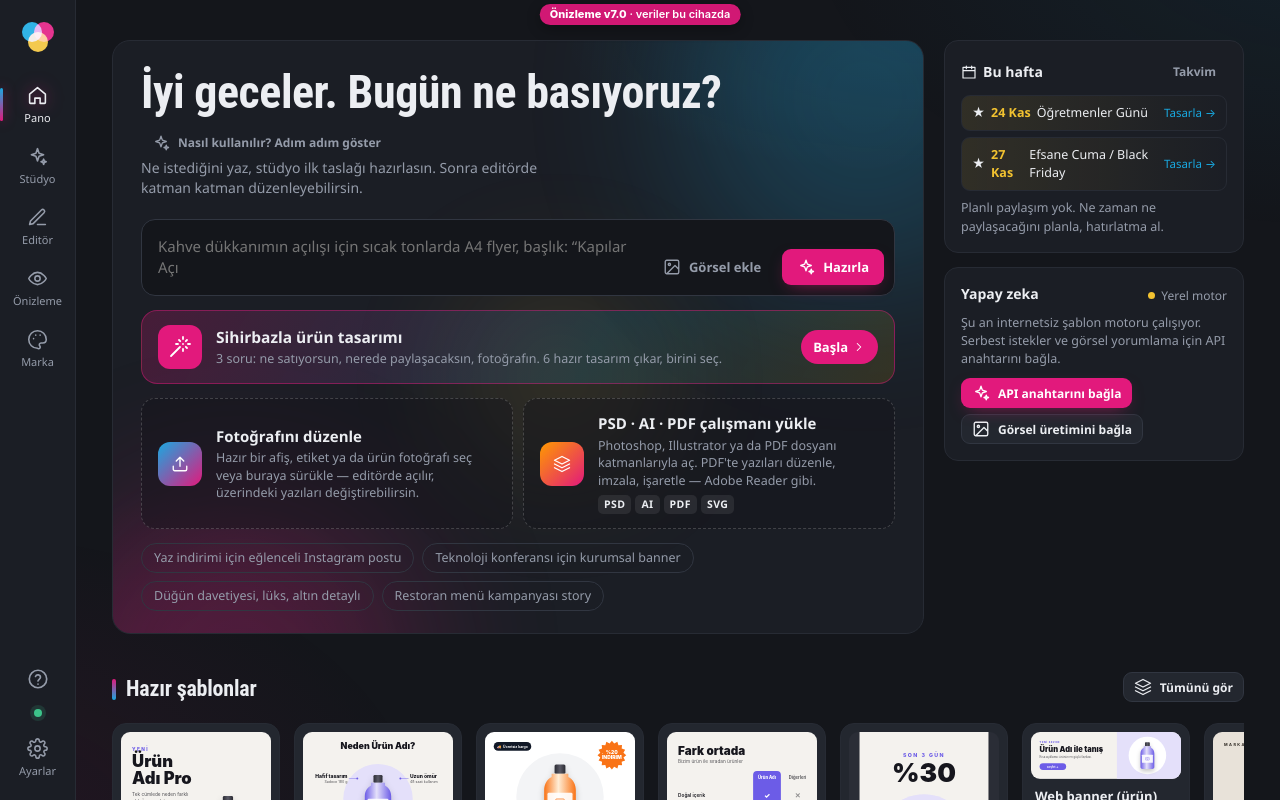
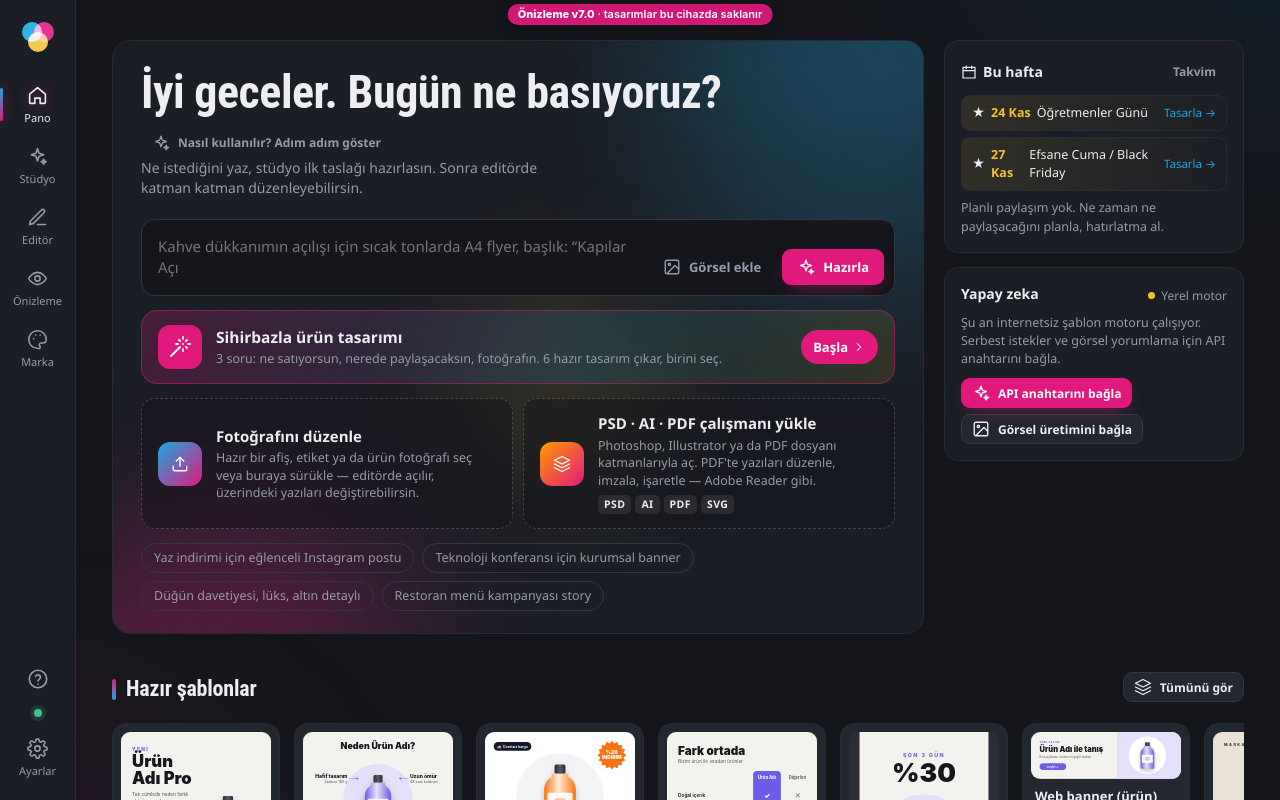
Before and after one commit to srfurkancelik/tasarim-studyosu-onizleme, a plain HTML site: page index.html in a window 1280 px wide. Drawn offline with Linux system fonts and the light colour scheme; a web font is replaced by a local one.

Commit message:
Önizleme: 25b72e3 — elle çalıştırma

```diff
--- a/index.html
+++ b/index.html
@@ -39,7 +39,7 @@
 #tsOnizleme b{font-weight:800}
 </style>
 <script>window.TS_SURUM='7.0';document.addEventListener('DOMContentLoaded',function(){var d=document.createElement('div');d.id='tsOnizleme';
-d.innerHTML='<b>Önizleme v7.0</b> · veriler bu cihazda';d.title='Dokun: gizle';d.onclick=function(){d.remove()};document.body.appendChild(d);
+d.innerHTML='<b>Önizleme v7.0</b> · tasarımlar bu cihazda saklanır';d.title='Dokun: gizle';d.onclick=function(){d.remove()};document.body.appendChild(d);
 setTimeout(function(){d.style.transition='opacity .6s';d.style.opacity='0';setTimeout(function(){d.remove()},700)},6000)});</script>
 <script src="js/bulut.js"></script>
   <script src="js/yerel-motor.js"></script>
```
